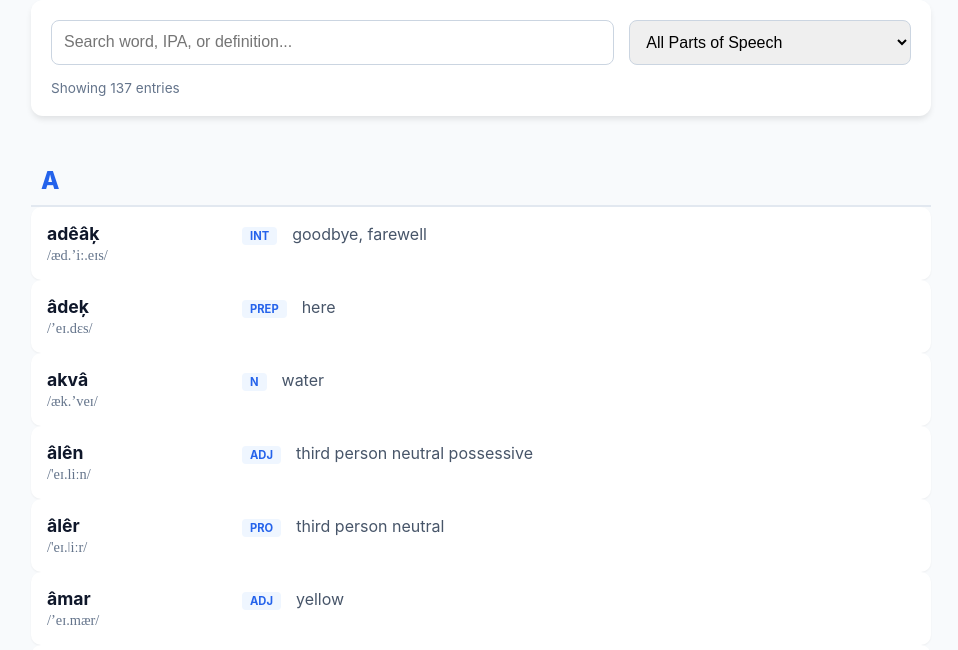
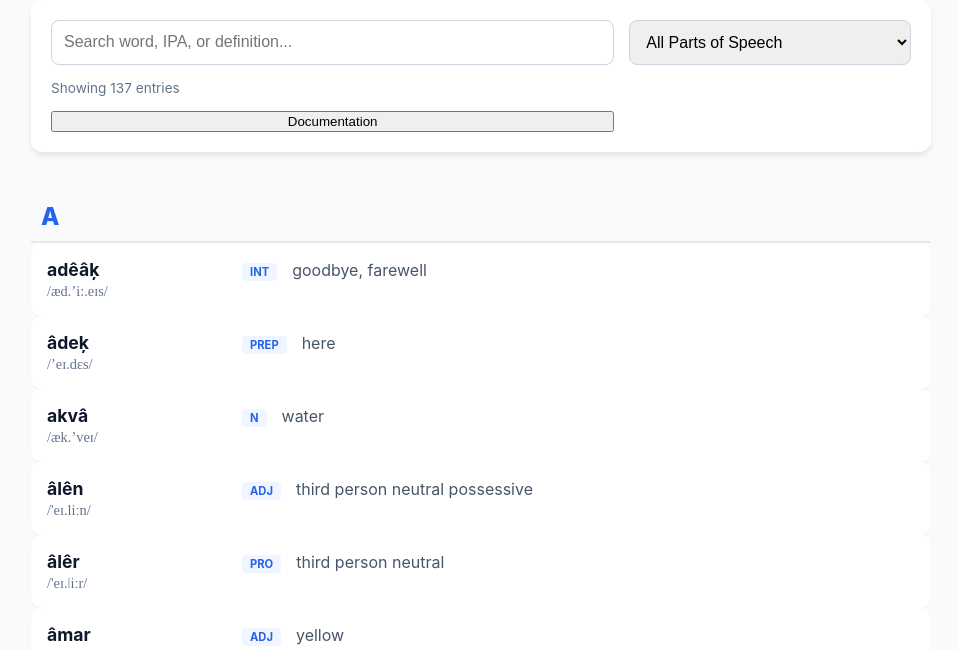
Before and after one commit to klonoredoama/klonoredoama.github.io, a plain HTML site: page index.html in a window 1280 px wide. Shown: the part 102-752 px from the top of the page, without its empty margins (159-1117 px from the left). Drawn offline with Linux system fonts and the light colour scheme.

Commit message:
Update index.html

```diff
--- a/index.html
+++ b/index.html
@@ -61,13 +61,15 @@
 
 <div class="container">
     <header><h1>êde Lexicon</h1></header>
-
     <div class="controls">
         <input type="text" id="searchInput" placeholder="Search word, IPA, or definition...">
         <select id="posFilter">
             <option value="all">All Parts of Speech</option>
         </select>
         <div class="stats" id="stats">Total Words: 0</div>
+
+        <!-- Download / open PDF button -->
+        <button onclick="window.location.href='êde.pdf'">Documentation</button>
     </div>
 
     <div id="dictionaryDisplay"></div>
```
